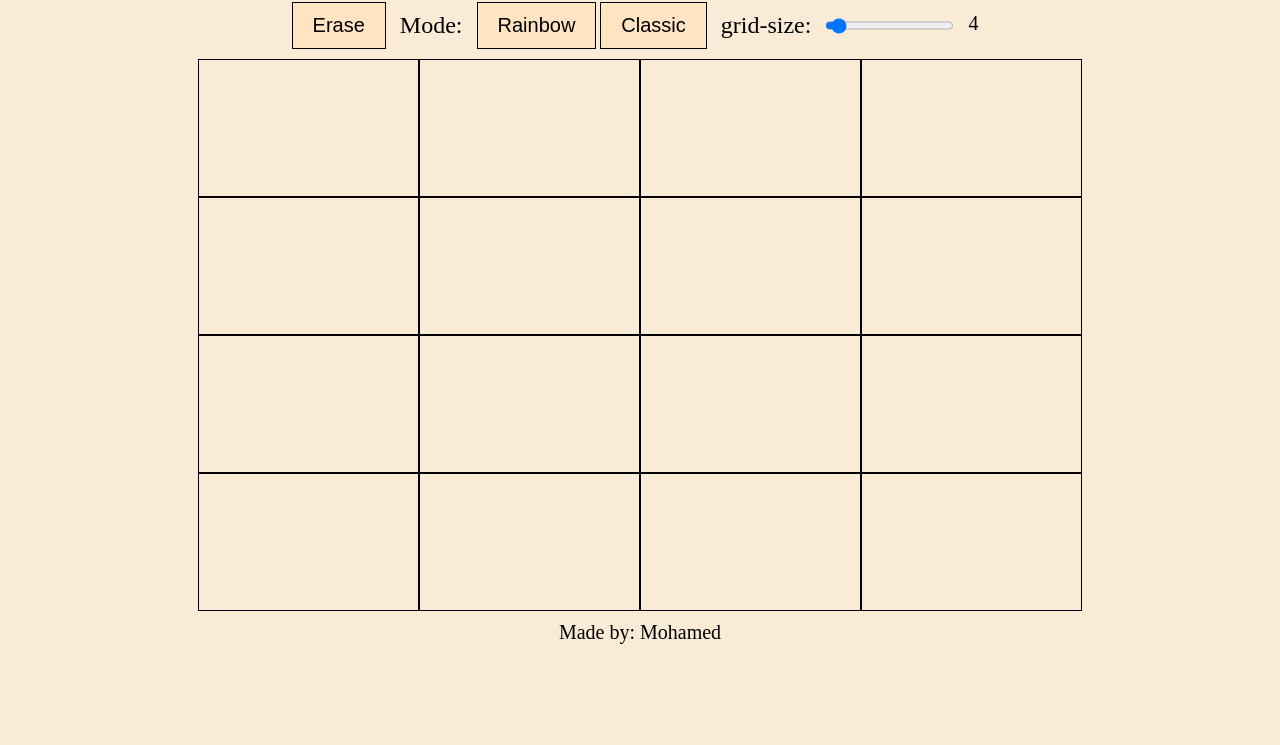
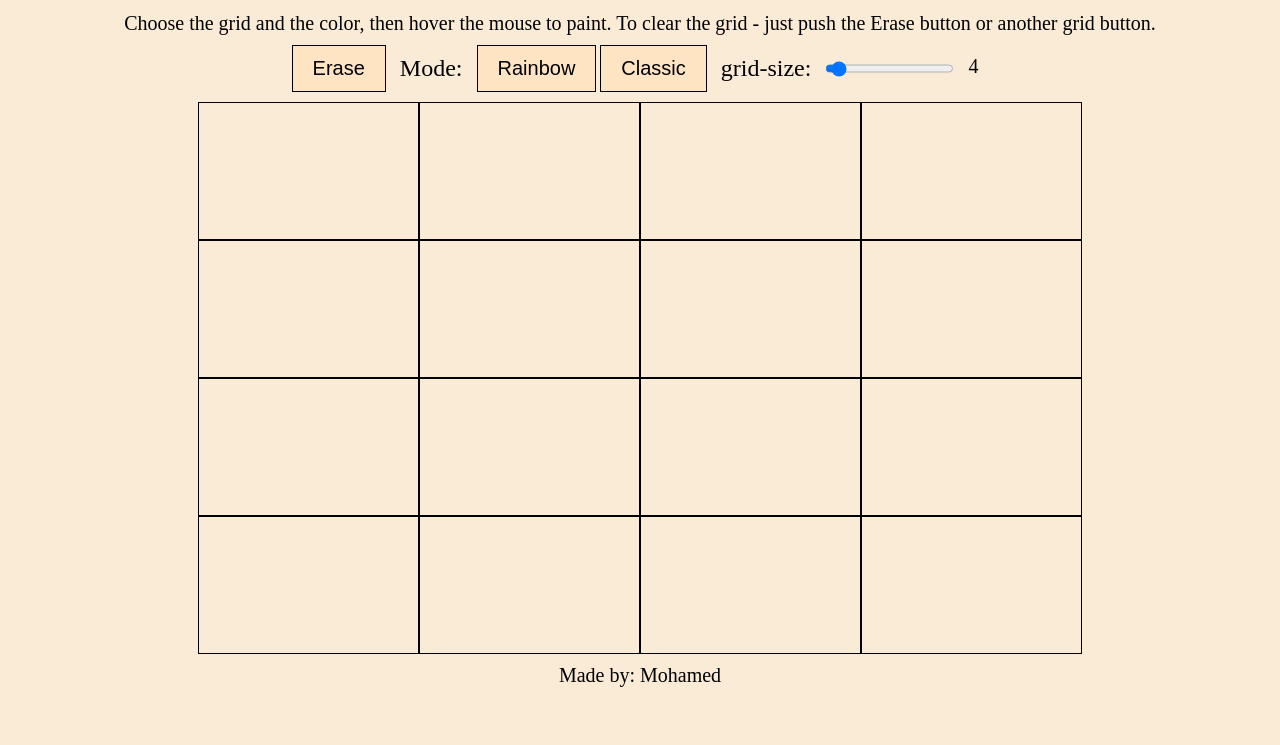
Before and after one commit to mmohamed-1/ETCH-A-SKETCH, a plain HTML site: page index.html in a window 1280 px wide. Shown: the part 55-800 px from the top of the page. Drawn offline with Linux system fonts and the light colour scheme; a web font is replaced by a local one.

Commit message:
updated javascript

```diff
--- a/index.html
+++ b/index.html
@@ -16,6 +16,12 @@
     <header>
       <h1>Etch A Sketch</h1>
     </header>
+    <div class="title">
+      <p>
+        Choose the grid and the color, then hover the mouse to paint. To clear
+        the grid - just push the Erase button or another grid button.
+      </p>
+    </div>
     <div class="btns">
       <button class="btn">Erase</button>
       <p class="mode">Mode:</p>
--- a/main.css
+++ b/main.css
@@ -9,6 +9,16 @@ header h1 {
   text-align: center;
   padding: 10px;
   font-family: "Courier New", Courier, monospace;
+}
+.title {
+  display: flex;
+  justify-content: center;
+  align-items: center;
+  width: 100%;
+}
+.title p {
+  font-size: 20px;
+  margin: 10px 0;
 }
 
 .btn {
```
